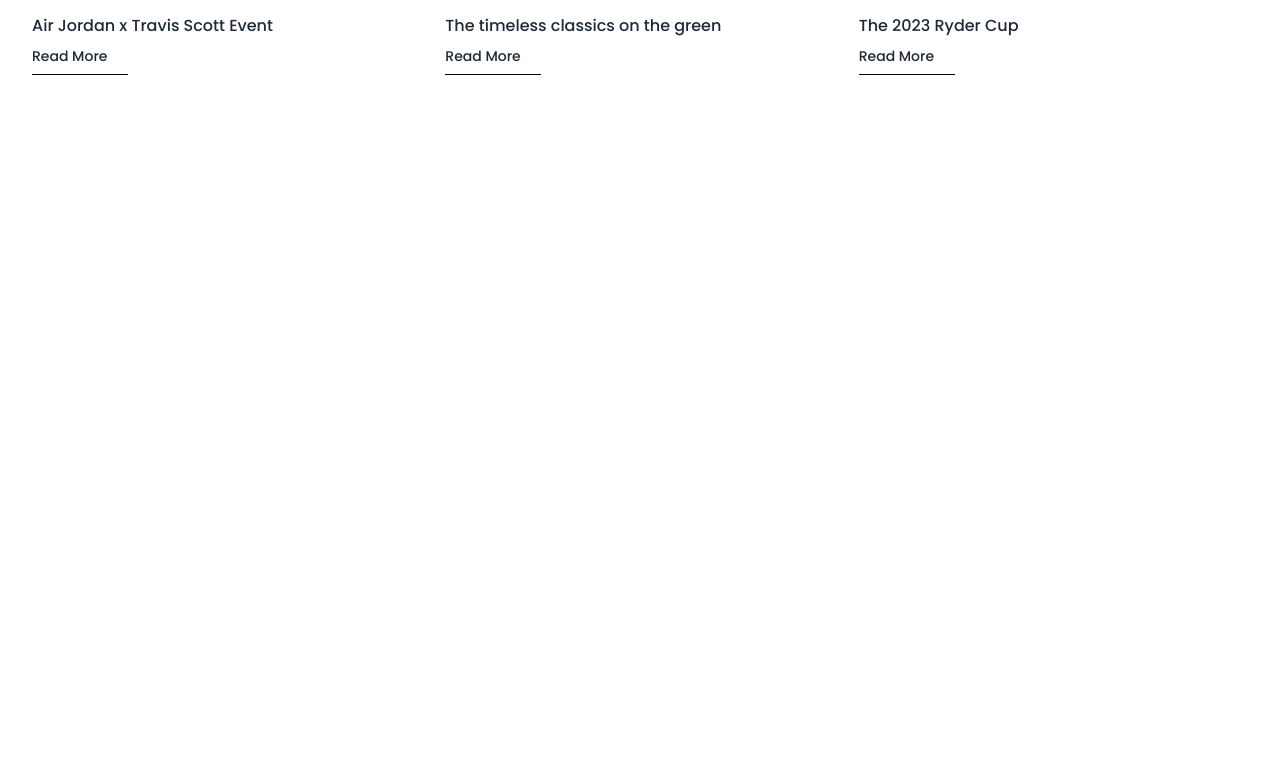
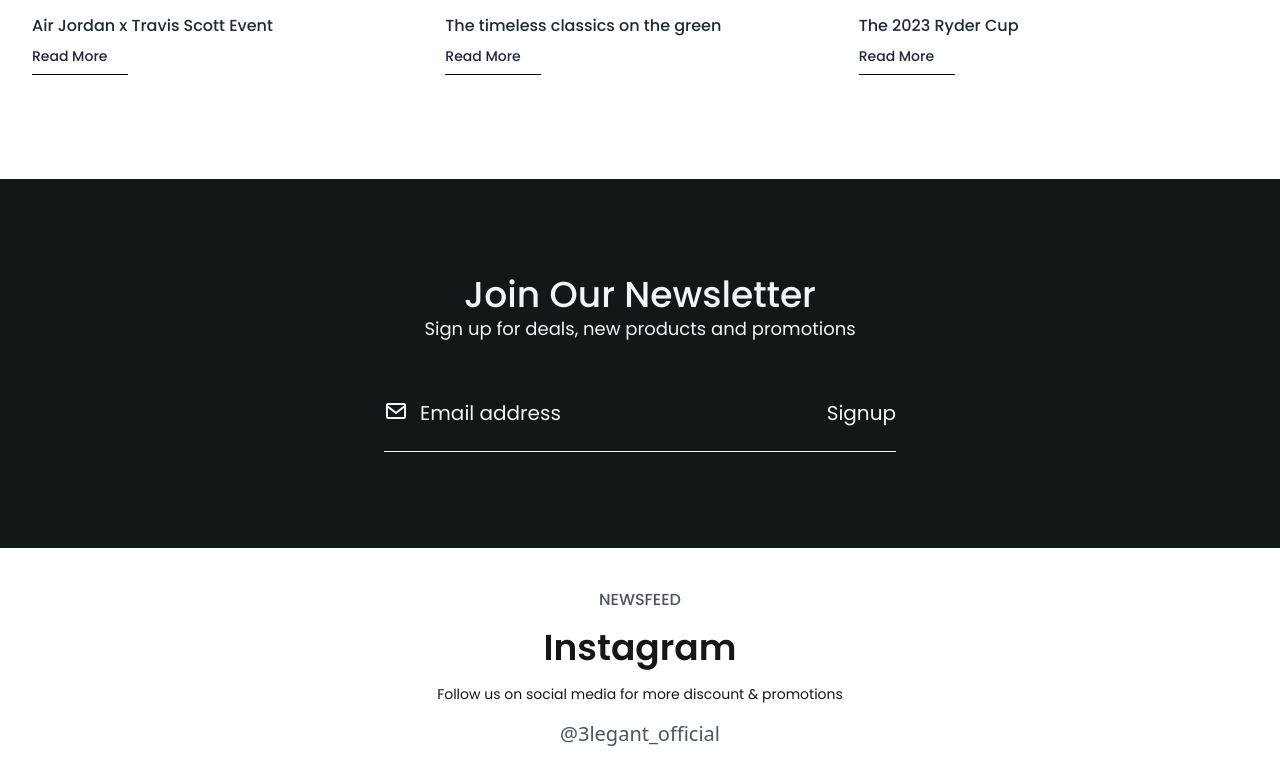
Before and after one commit to torikallcode/Golf-Ecommerce, a React (Vite) app: page / in a window 1280 px wide. Shown: the part 4288-5072 px from the top of the page. Before the commit the page ends 4771 px from the top, so only its background shows below. Built offline with nearby package versions, Linux system fonts and the light colour scheme.

Commit message:
medsos section done

```diff
--- /dev/null
+++ b/src/components/Elements/SvgIcon/SvgIcon.jsx
@@ -0,0 +1,21 @@
+import React from 'react';
+
+const SvgIcon = ({ title = '', style = {} }) => {
+  return (
+    <svg
+      xmlns="http://www.w3.org/2000/svg"
+      width="24"
+      height="24"
+      viewBox="0 0 24 24"
+      fill="rgba(241, 245, 249)"
+      style={{
+        ...style, // Apply any additional styles
+      }}
+      title={title}
+    >
+      <path d="M20 4H4c-1.103 0-2 .897-2 2v12c0 1.103.897 2 2 2h16c1.103 0 2-.897 2-2V6c0-1.103-.897-2-2-2zm0 2v.511l-8 6.223-8-6.222V6h16zM4 18V9.044l7.386 5.745a.994.994 0 0 0 1.228 0L20 9.044 20.002 18H4z" />
+    </svg>
+  );
+};
+
+export default SvgIcon;
--- /dev/null
+++ b/src/components/Fragments/Join/FooterJoin.jsx
@@ -0,0 +1,14 @@
+import React from 'react'
+import SvgIcon from '../../Elements/SvgIcon/SvgIcon'
+
+export const FooterJoin = ({ classname }) => {
+  return (
+    <div className={`flex justify-between items-center border-b border-slate-100 py-6 ${classname}`} >
+      <div className='flex justify-center gap-x-3'>
+        <SvgIcon></SvgIcon>
+        <h2 className='text-slate-100 font-utama text-base sm:text-lg xl:text-xl'>Email address</h2>
+      </div>
+      <h2 className='text-slate-100 font-utama text-base sm:text-lg xl:text-xl'>Signup</h2>
+    </div >
+  )
+}
--- /dev/null
+++ b/src/components/Fragments/Join/HeadJoin.jsx
@@ -0,0 +1,10 @@
+import React from 'react'
+
+export const HeadJoin = ({ classname }) => {
+  return (
+    <div className={`${classname} mx-auto mb-8`}>
+      <h1 className='font-utama text-2xl font-medium text-slate-100 text-center sm:text-3xl xl:text-4xl'>Join Our Newsletter</h1>
+      <p className='font-utama text-sm text-slate-100 text-center sm:text-base xl:text-lg'>Sign up for deals, new products and promotions</p>
+    </div>
+  )
+}
--- /dev/null
+++ b/src/components/Fragments/MedsosSection/index.jsx
@@ -0,0 +1,12 @@
+import React from 'react'
+
+export const MedsosSection = () => {
+  return (
+    <div className={`flex flex-col justify-center items-center py-10 px-8 gap-y-4`}>
+      <h2 className='font-utama text-base text-gray-600 text-center font-medium'>NEWSFEED</h2>
+      <h1 className='font-utama text-4xl text-primary-0 text-center font-semibold'>Instagram</h1>
+      <p className='font-utama text-sm text-primary-0 text-center'>Follow us on social media for more discount & promotions</p>
+      <h2 className='text-xl text-gray-600 text-center font-medium'>@3legant_official</h2>
+    </div>
+  )
+}
--- a/src/components/Layouts/AuthLayout.jsx
+++ b/src/components/Layouts/AuthLayout.jsx
@@ -9,6 +9,8 @@
 import { LatestArticle } from "../../utils/isian.jsx/LatestArticle";
 import { LastArticleCard } from "../Fragments/Card/LastArticleCard";
 import { HeadLA } from "../Fragments/HeadLA";
+import { JoinSection } from "../organisme/JoinSection";
+import { MedsosSection } from "../Fragments/MedsosSection";
 
 export const AuthLayout = () => {
   const products = [
@@ -95,7 +97,7 @@
         </h1>
         <ShopCollection />
       </div>
-      <div className="px-8 xl:max-w-[80rem] bigger:max-w-[120rem] mx-auto w-full">
+      <div className="px-8 xl:max-w-[80rem] bigger:max-w-[120rem] mx-auto w-full mb-10 lg:mb-20">
         <HeadLA classname="mb-10"></HeadLA>
         <div className="grid grid-cols-1 w-full lg:grid-cols-3 content-center justify-items-center gap-x-6">
           {LatestArticle.map((item) => (
@@ -103,6 +105,8 @@
           ))}
         </div>
       </div>
+      <JoinSection></JoinSection>
+      <MedsosSection></MedsosSection>
     </div>
   );
 };
--- /dev/null
+++ b/src/components/organisme/JoinSection/index.jsx
@@ -0,0 +1,10 @@
+import { FooterJoin } from "../../Fragments/Join/FooterJoin"
+import { HeadJoin } from "../../Fragments/Join/HeadJoin"
+
+export const JoinSection = ({ classname }) => {
+  return (<div className={`${classname} bg-primary-0 w-full flex flex-col justify-center items-center py-24 px-8`}>
+    <HeadJoin classname="mx-auto max-w-md xl:max-w-lg"></HeadJoin>
+    <FooterJoin classname="max-w-md w-full xl:max-w-lg"></FooterJoin>
+  </div >
+  )
+}
```
Also changed, not shown: src/components/Fragments/Card/LastArticleCard.jsx (+1 -1 lines).
